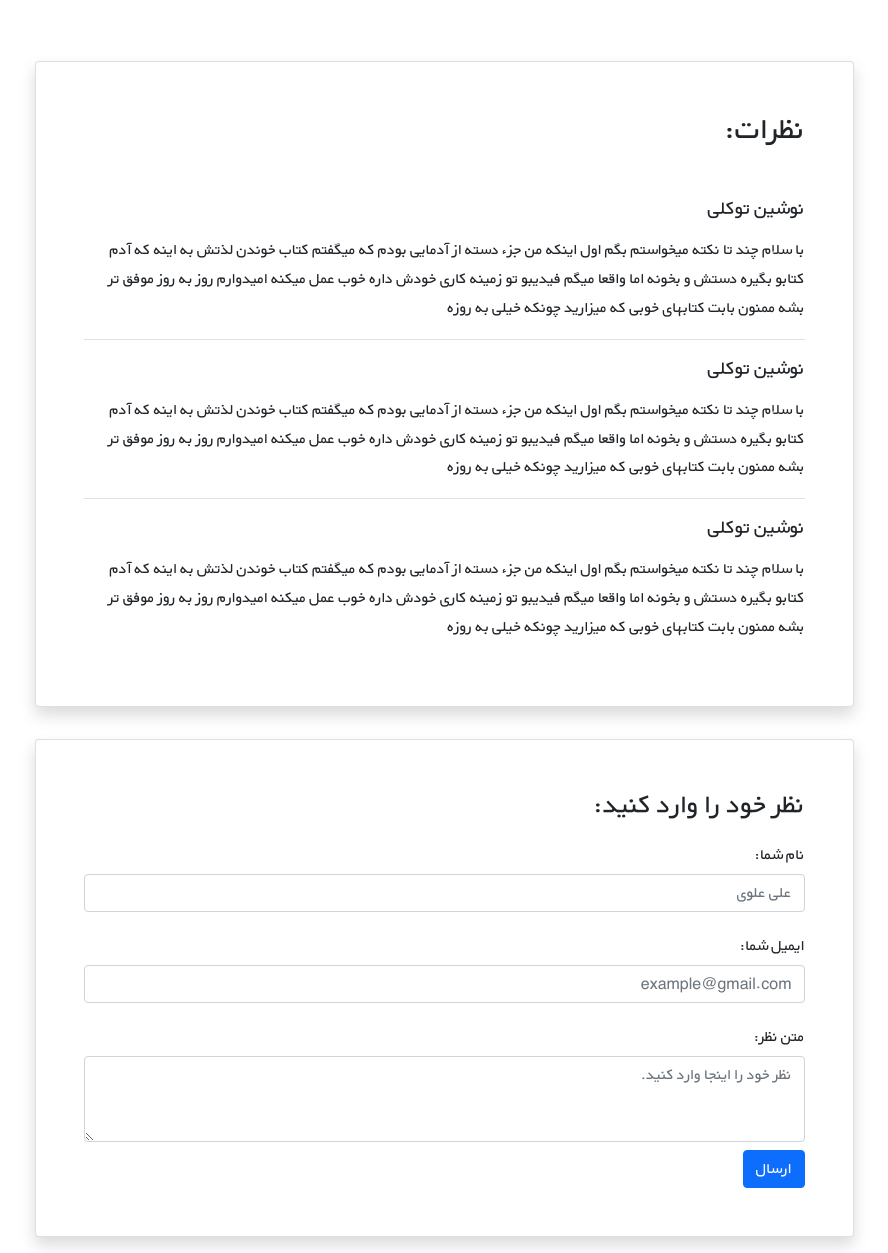
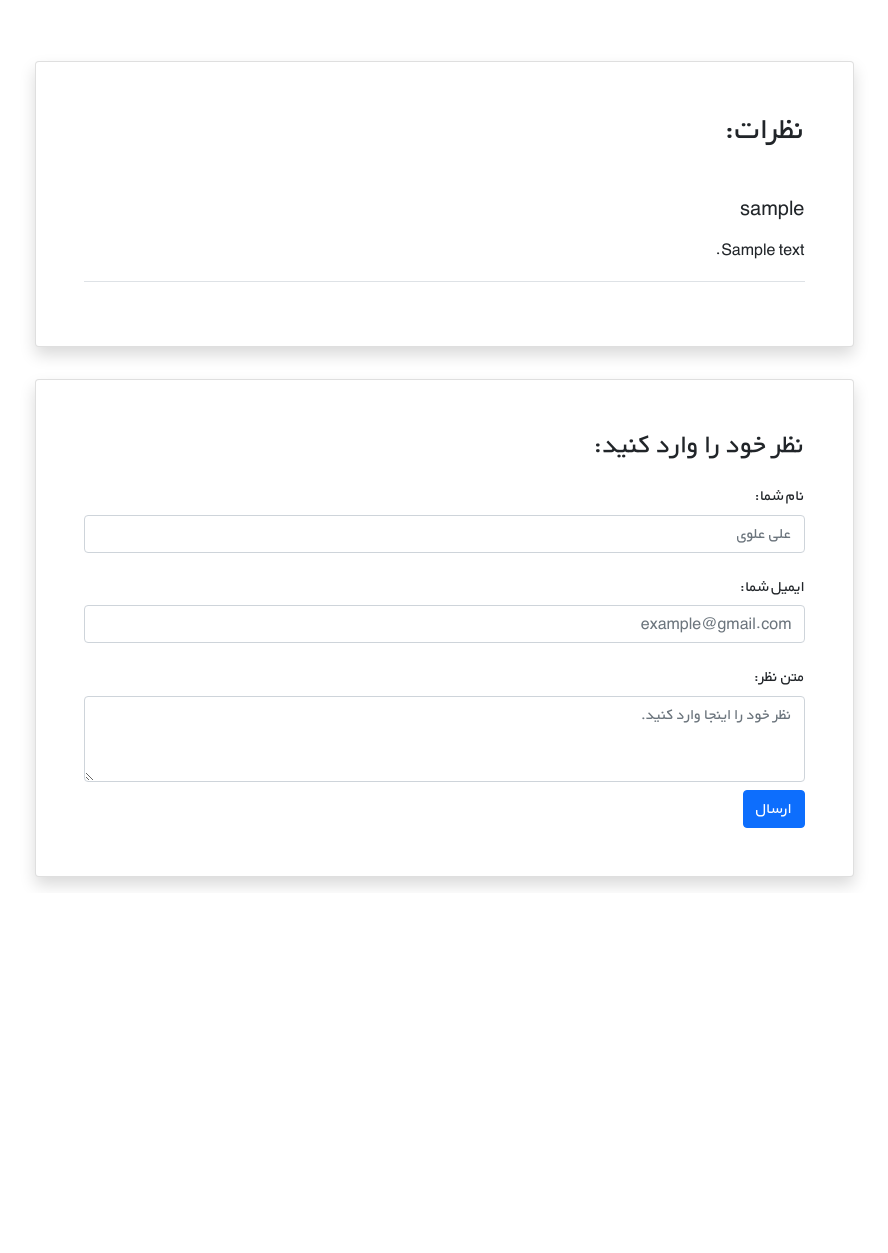
Before and after one commit to Ahmadi-MHRZ/bookstore_project, a Django app: template books/templates/books/book_detail.html in a window 1280 px wide. Shown: the part 427-1680 px from the top of the page, without its empty margins (196-1084 px from the left). After the commit the page ends 1315 px from the top, so only its background shows below. Run offline with Django 4.2, Linux system fonts and the light colour scheme; the template is opened without the code that fills it: most values are stand-ins (such as "Sample title", 1, 10 or a date in 2020); grey boxes marked "Sample" are stand-in pictures.

Commit message:
add render comments in html

```diff
--- a/books/models.py
+++ b/books/models.py
@@ -20,8 +20,8 @@ class Book(models.Model):
 class Comments(models.Model):
     user = models.ForeignKey(get_user_model(), on_delete=models.CASCADE)
     text = models.TextField()
-    book = models.ForeignKey(Book, on_delete=models.CASCADE)
+    book = models.ForeignKey(Book, on_delete=models.CASCADE, related_name='comments')
     datetime_created = models.DateTimeField(auto_now_add=True)
 
     def __str__(self):
-        return f'{self.user}: {self.text}'
+        return self.text
--- a/books/templates/books/book_detail.html
+++ b/books/templates/books/book_detail.html
@@ -12,7 +12,7 @@
                         <div class="col-xs-12 col-md-3 d-flex justify-content-center">
                             <div>
                                 {% if book.cover %}
-                                    <img  src="{{ book.cover.url }}" class="img-fluid rounded-start" alt="...">
+                                    <img src="{{ book.cover.url }}" class="img-fluid rounded-start" alt="...">
                                 {% endif %}
 
                             </div>
@@ -43,33 +43,14 @@
                 <div class="d-flex justify-content-center">
                     <div class="card shadow my-3 p-5 w-sm-75 w-100">
                         <h2 class="mb-5">نظرات:</h2>
-                        <div class="border-bottom mb-3">
-                            <h5 class="mb-3">نوشین توکلی</h5>
-                            <p>با سلام چند تا نکته میخواستم بگم اول اینکه من جزء دسته از آدمایی بودم که میگفتم کتاب
-                                خوندن لذتش
-                                به اینه که آدم کتابو بگیره دستش و بخونه اما واقعا میگم فیدیبو تو زمینه کاری خودش داره
-                                خوب عمل
-                                میکنه امیدوارم روز به روز موفق تر بشه ممنون بابت کتابهای خوبی که میزارید چونکه خیلی به
-                                روزه</p>
-                        </div>
-                        <div class="border-bottom mb-3">
-                            <h5 class="mb-3">نوشین توکلی</h5>
-                            <p>با سلام چند تا نکته میخواستم بگم اول اینکه من جزء دسته از آدمایی بودم که میگفتم کتاب
-                                خوندن لذتش
-                                به اینه که آدم کتابو بگیره دستش و بخونه اما واقعا میگم فیدیبو تو زمینه کاری خودش داره
-                                خوب عمل
-                                میکنه امیدوارم روز به روز موفق تر بشه ممنون بابت کتابهای خوبی که میزارید چونکه خیلی به
-                                روزه</p>
-                        </div>
-                        <div>
-                            <h5 class="mb-3">نوشین توکلی</h5>
-                            <p>با سلام چند تا نکته میخواستم بگم اول اینکه من جزء دسته از آدمایی بودم که میگفتم کتاب
-                                خوندن لذتش
-                                به اینه که آدم کتابو بگیره دستش و بخونه اما واقعا میگم فیدیبو تو زمینه کاری خودش داره
-                                خوب عمل
-                                میکنه امیدوارم روز به روز موفق تر بشه ممنون بابت کتابهای خوبی که میزارید چونکه خیلی به
-                                روزه</p>
-                        </div>
+                        {% for comment in comments %}
+                            <div class="border-bottom mb-3">
+                                <h5 class="mb-3">{{ comment.user.username }}</h5>
+                                <p>
+                                    {{ comment.text|linebreaks }}
+                                </p>
+                            </div>
+                        {% endfor %}
                     </div>
                 </div>
 
--- a/books/urls.py
+++ b/books/urls.py
@@ -3,7 +3,7 @@ from . import views
 
 urlpatterns = [
     path('', views.BookListview.as_view(), name='book_list'),
-    path('<int:pk>/', views.BookDetailView.as_view(), name='book_detail'),
+    path('<int:pk>/', views.book_detail_view, name='book_detail'),
     path('new/', views.BookCreteView.as_view(), name='book_create'),
     path('<int:pk>/edit/', views.BookUpdateView.as_view(), name='book_update'),
     path('<int:pk>/delete/', views.BookDeleteView.as_view(), name='book_delete'),
```
Also changed, not shown: books/admin.py (+7 -1 lines), books/views.py (+10 -3 lines), books/migrations/0005_alter_comments_book.py (added).
